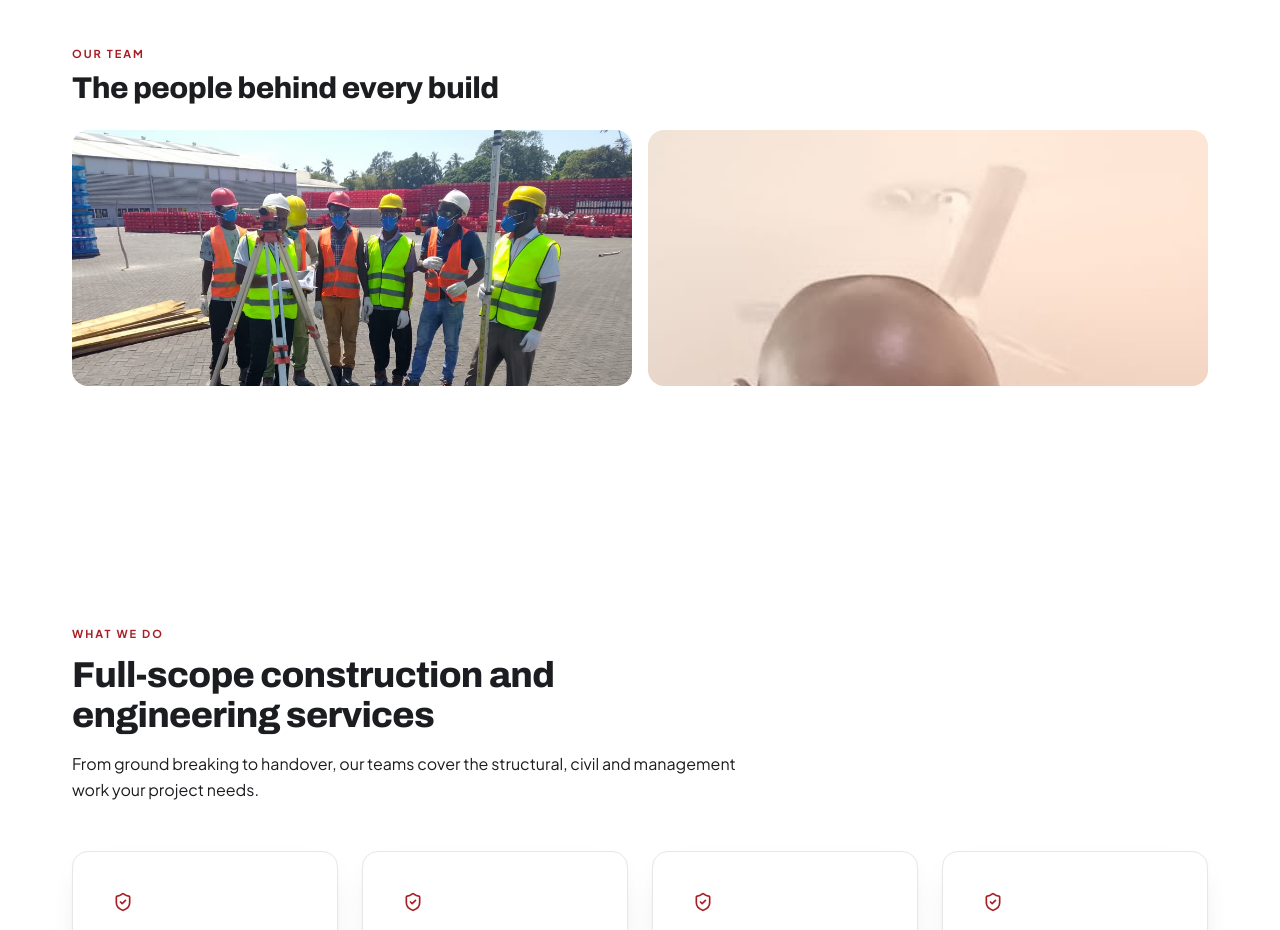
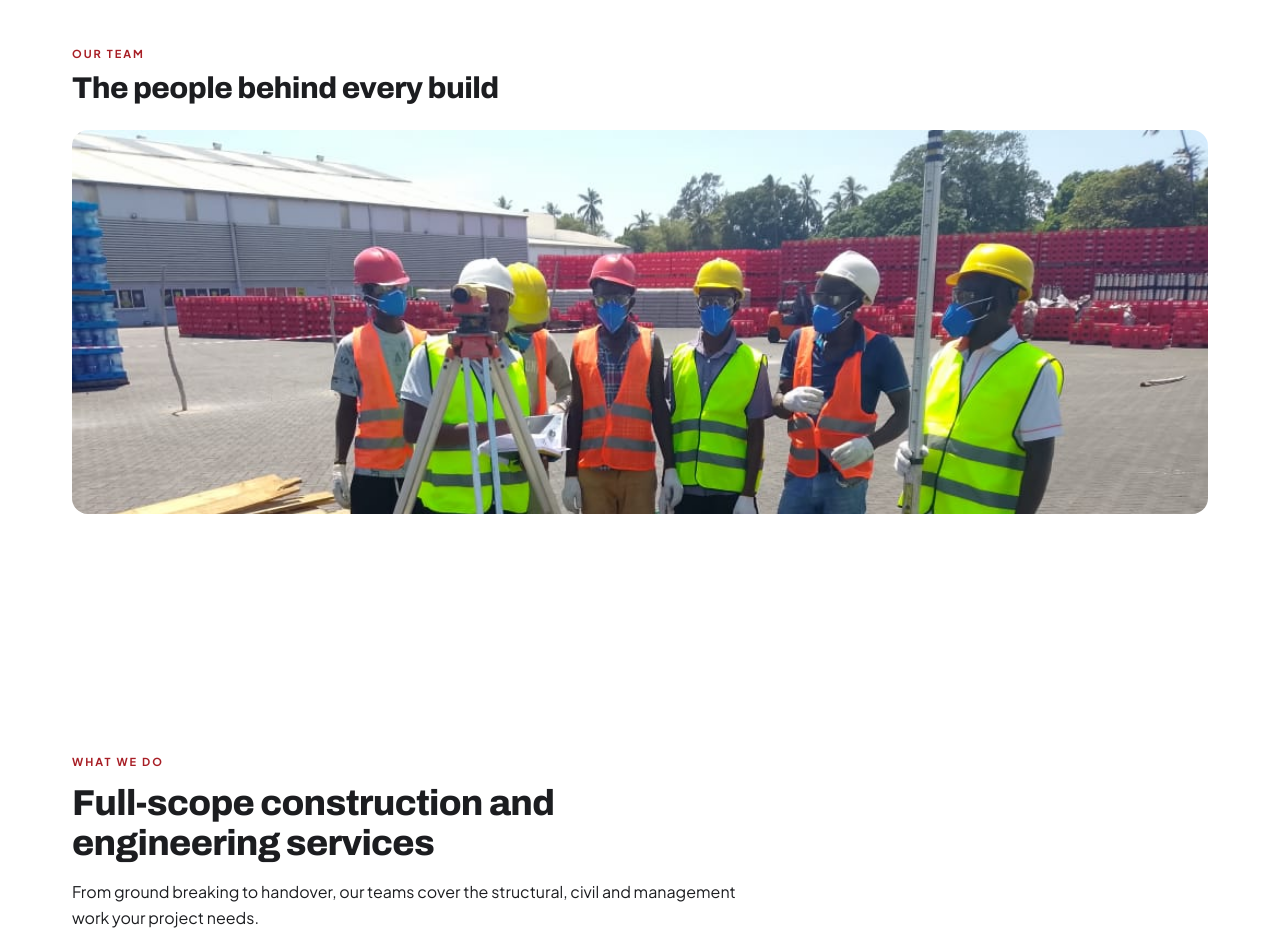
Before and after one commit to jacksonlumumba2026-web/jayfel-engineering, a React (Vite) app: page / in a window 1280 px wide. Shown: the part 1780-2710 px from the top of the page. Built offline with nearby package versions, Linux system fonts and the light colour scheme.

Commit message:
Remove individual/duo photos from Our Team, keep group photos only
Our Team had two side-by-side slideshows: one cycling group photos,
one cycling individual/pair photos. Removed the individual/pair one
and widened the remaining group-photo slideshow (staff group,
survey team, trio) to full width.

```diff
--- a/src/pages/Home.tsx
+++ b/src/pages/Home.tsx
@@ -126,20 +126,13 @@ export default function Home() {
             <div className="mt-16 border-t pt-16" style={{ borderColor: 'var(--color-border)' }}>
               <p className="eyebrow">Our team</p>
               <h3 className="mt-2 text-2xl font-extrabold sm:text-3xl">The people behind every build</h3>
-              <div className="mt-6 grid gap-4 sm:grid-cols-2">
+              <div className="mt-6">
                 <ImageSlideshow
                   images={['staff-group', 'staff-survey-team', 'team-trio']}
                   alt="The JAYFEL Engineering team"
-                  className="img-zoom h-56 w-full rounded-2xl sm:h-64"
+                  className="img-zoom h-72 w-full rounded-2xl sm:h-96"
                   imgClassName="object-top"
                   interval={4000}
-                />
-                <ImageSlideshow
-                  images={['director-james-ndata', 'director-felix-chebii', 'staff-site-crew', 'team-duo']}
-                  alt="JAYFEL Engineering team members"
-                  className="img-zoom h-56 w-full rounded-2xl sm:h-64"
-                  imgClassName="object-top"
-                  interval={4500}
                 />
               </div>
             </div>
```
